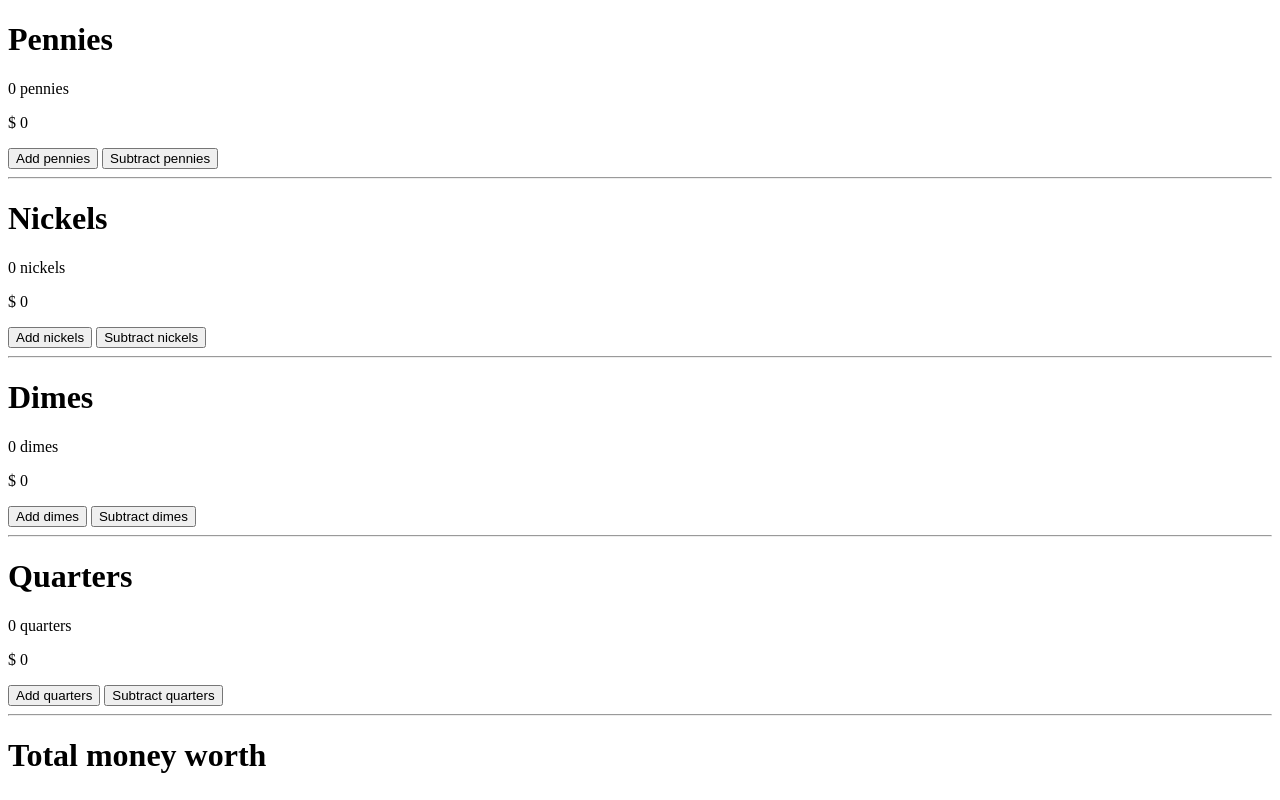
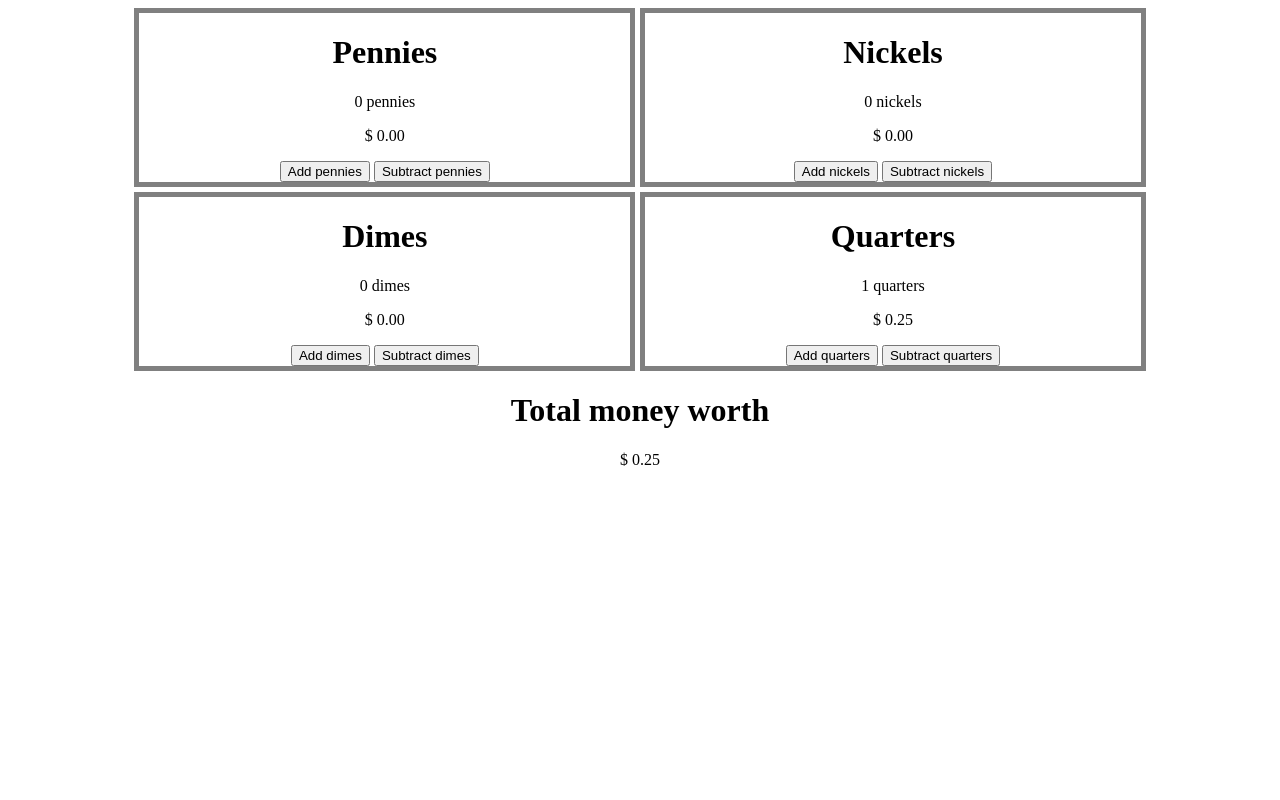
Before and after one commit to crystall39/Files, a plain HTML site: page 18 Javascript Level 1 Project/index.html in a window 1280 px wide. Both pictures are taken after a click on the button "Add quarters". Drawn offline with Linux system fonts and the light colour scheme.

Commit message:
Finished

```diff
--- a/18 Javascript Level 1 Project/index.html
+++ b/18 Javascript Level 1 Project/index.html
@@ -2,7 +2,51 @@
 <html>
     <head>
         <title> Calorie Counter</title>
-        <style></style>
+        <style>
+            .wrapper
+            {
+                margin: auto;
+                width: 80%;
+                text-align: center;
+                display: grid;
+                grid-column: repeat(2, 1fr);
+                grid-row: repeat(2, 1fr);
+                grid-gap: 5px;
+            }
+
+            #one
+            {
+                border: 5px solid gray;
+                grid-column-start: 1;
+                grid-row-start: 1;
+            }
+
+            #two
+            {
+                border: 5px solid gray;
+                grid-column-start: 2;
+                grid-row-start: 1;
+            }
+
+            #three
+            {
+                border: 5px solid gray;
+                grid-column-start: 1;
+                grid-row-start: 2;
+            }
+
+            #four
+            {
+                border: 5px solid gray;
+                grid-column-start: 2;
+                grid-row-start: 2;
+            }
+
+            #center
+            {
+                text-align: center;
+            }
+        </style>
         <script>
             function initialize()
             {
@@ -18,6 +62,8 @@
                 quartersOutput = document.getElementById("quartersOut");
                 quartersWorthOut = document.getElementById("quartersWorth");
 
+                totalOutput = document.getElementById("total");
+
                 pennies = 0;
                 penniesW = 0;
                 nickels = 0;
@@ -25,6 +71,7 @@
                 dimes = 0;
                 dimesW = 0;
                 quarters = 0;
+                quartersW = 0;
             }
 
             function addOneP()
@@ -65,7 +112,7 @@
 
             function addOneD()
             {
-                dimes +=1;
+                dimes += 1;
                 dimesW += 10;
                 display();
             }
@@ -80,72 +127,85 @@
                 display();
             }
 
+            function addOneQ()
+            {
+                quarters += 1;
+                quartersW += 25;
+                display();
+            }
+
+            function subtractOneQ()
+            {
+                if (quarters - 1 > -1)
+                {
+                    quarters -= 1;
+                    quartersW -= 25;
+                }
+                display();
+            }
+
             function display()
             {
                 penniesOutput.innerHTML = pennies;
                 convertedP = penniesW / 100;
-                if(Number.isInteger(convertedP * 10) && (penniesW != 0) && !Number.isInteger(convertedP))
-                {
-                    convertedP += "0";
-                }
-                penniesWorth.innerHTML = convertedP;
+                penniesWorth.innerHTML = Number.parseFloat(convertedP).toFixed(2);
 
                 nickelsOutput.innerHTML = nickels;
                 convertedN = nickelsW / 100;
-                if (Number.isInteger(convertedN * 10) && (nickelsW != 0) && !Number.isInteger(convertedN))
-                {
-                    convertedN += "0";
-                }
-                nickelsWorth.innerHTML = convertedN;
+                nickelsWorth.innerHTML = Number.parseFloat(convertedN).toFixed(2);
 
                 dimesOutput.innerHTML = dimes;
                 convertedD = dimesW / 100;
-                if (dimesW != 0 && !Number.isInteger(convertedD))
-                {
-                    convertedD += "0";
-                }
-                dimesWorth.innerHTML = convertedD;
-
+                dimesWorth.innerHTML = Number.parseFloat(convertedD).toFixed(2);
 
                 quartersOutput.innerHTML = quarters;
-                //test
-                // quartersWorthOut.innerHTML = quartersW;
+                convertedQ = quartersW / 100;
+                quartersWorth.innerHTML = Number.parseFloat(convertedQ).toFixed(2);
+
+                totalTemp = (penniesW / 100) + (nickelsW / 100) + (dimesW / 100) + (quartersW / 100);
+                totalOutput.innerHTML = Number.parseFloat(totalTemp).toFixed(2);
             }
         </script>
     </head>
     <body onload = initialize();>
+        <div class = "wrapper">
+            <div id = "one">
                 <h1> Pennies </h1>
                 <p> <span id = "penniesOut"> 0</span> pennies</p>
-        <p>$ <span id = "penniesWorth"> 0</span></p>
+                <p>$ <span id = "penniesWorth"> 0.00</span></p>
                 <button onclick = "addOneP();"> Add pennies</button>
                 <button onclick = "subtractOneP();"> Subtract pennies</button>
+            </div>
 
-        <hr>
-
+            <div id = "two">
                 <h1> Nickels </h1>
                 <p> <span id = "nickelsOut"> 0</span> nickels</p>
-        <p>$ <span id = "nickelsWorth"> 0</span></p>
-        <button onclick = "addOneN();"> Add nickels</button>
-        <button onclick = "subtractOneN();"> Subtract nickels</button>
+                <p>$ <span id = "nickelsWorth"> 0.00</span></p>
+                <button onclick = "addOneN();"> Add nickels </button>
+                <button onclick = "subtractOneN();"> Subtract nickels </button>
+            </div>
 
-        <hr>
-
+            <div id = "three">
                 <h1> Dimes </h1>
                 <p> <span id = "dimesOut"> 0</span> dimes</p>
-        <p>$ <span id = "dimesWorth"> 0</span></p>
+                <p>$ <span id = "dimesWorth"> 0.00</span></p>
                 <button onclick = "addOneD();"> Add dimes</button>
                 <button onclick = "subtractOneD();"> Subtract dimes</button>
+            </div>
 
-        <hr>
-
+            <div id = "four">
                 <h1> Quarters </h1>
                 <p> <span id = "quartersOut"> 0</span> quarters</p>
-        <p>$ <span id = "quartersWorth"> 0</span></p>
+                <p>$ <span id = "quartersWorth"> 0.00</span></p>
                 <button onclick = "addOneQ();"> Add quarters</button>
                 <button onclick = "subtractOneQ();"> Subtract quarters</button>
+            </div>
+        </div>
 
-        <hr>
+        <div id = "center">
+            <h1> Total money worth</h1>
+            <p> $ <span id = "total"> 0.00</span></p>
+        </div>
 
-        <h1> Total money worth</h1>
     </body>
 </html>
```
Lines whose indentation alone changed are shown as unchanged.
